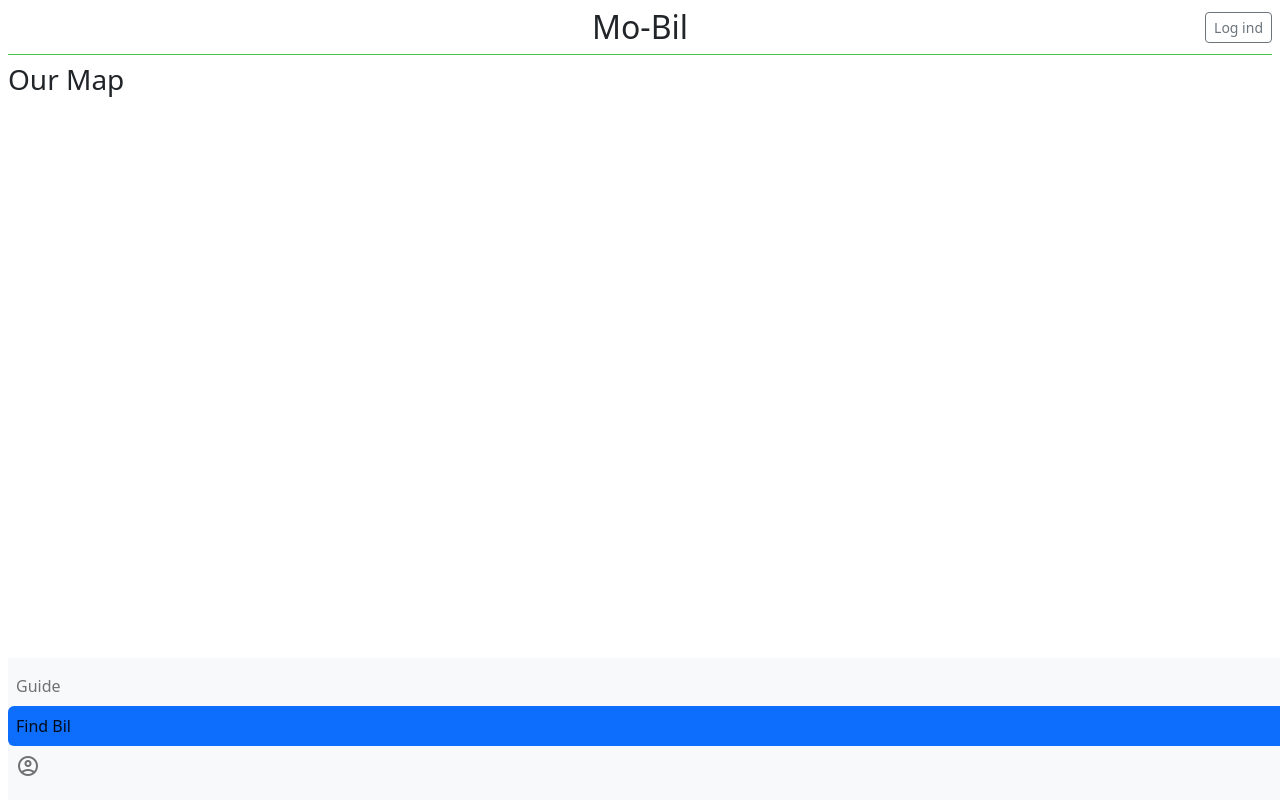
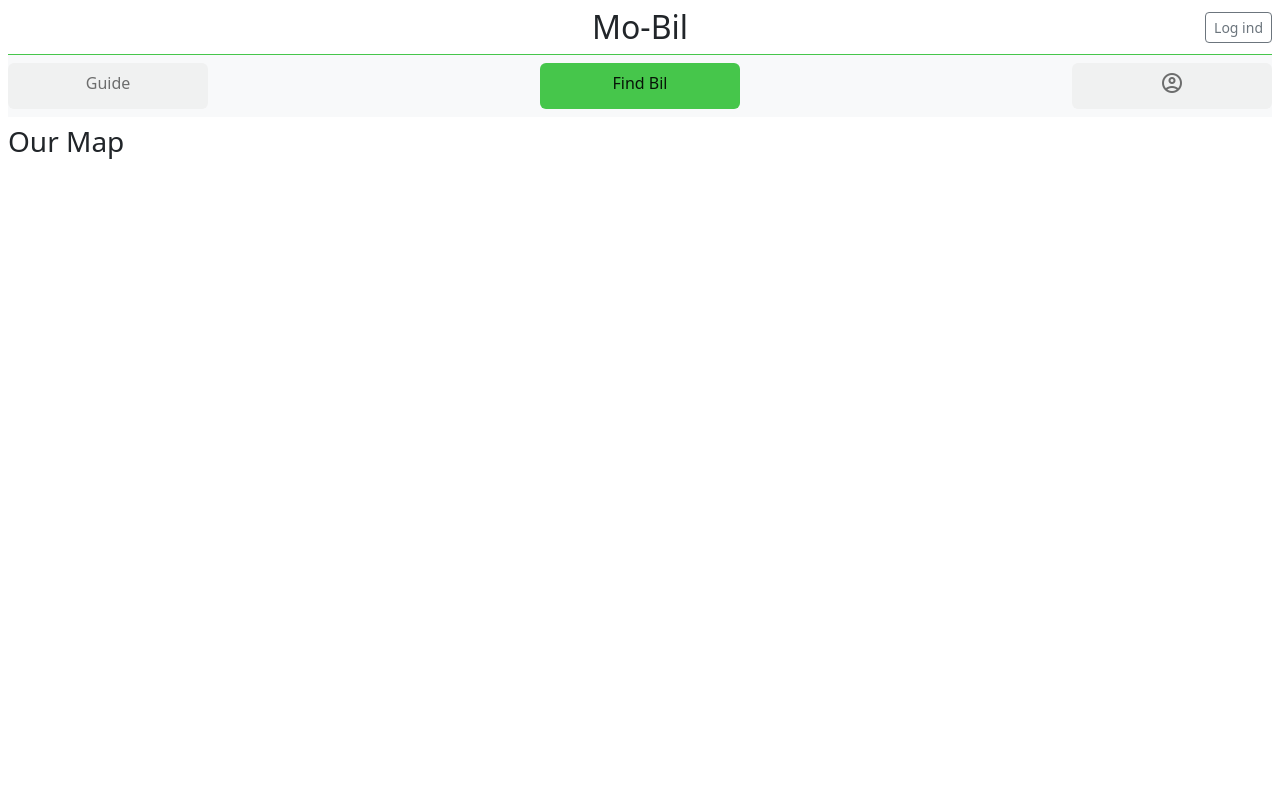
Before and after one commit to Frederik-Hoegh-Christensen/Maps_Project_2.Semester, a website built with webpack: page public/findCar.html in a window 1280 px wide. Built offline with nearby package versions, Linux system fonts and the light colour scheme; some packages are replaced by stand-ins of ours; no server answers.

Commit message:
attempt to implement navbar >:(

```diff
--- a/public/findCar.html
+++ b/public/findCar.html
@@ -21,7 +21,8 @@
 <body class="mt-2 mx-2">
     <header>
         <div class="header row flex-nowrap justify-content-between mb-2">
-            <div class="col-3 col-sm-2"></div>
+            <div class="col-3 col-sm-2">
+            </div>
             <div class="col-6 col-sm-8 text-center">
                 <a class="header-logo text-dark h2" href="#">Mo-Bil</a>
             </div>
@@ -31,6 +32,19 @@
             </div>
         </div>
     </header>
+    <nav class="navbar fixed-bottom navbar-light bg-light mb-2">
+        <div class="navbar-collapse navbar-expand-sm" id="navbarNav">
+            <div class="navbar-nav nav-pills flex-row">
+                <a class="nav-item nav-link flex-fill text-center" href="#">Guide</a>
+                <a class="nav-item nav-link active flex-fill text-center" href="#">Find Bil</a>
+                <a class="nav-item nav-link flex-fill text-center" href="#">
+                    <span class="material-symbols-outlined">
+                        account_circle
+                    </span>
+                </a>
+            </div>
+        </div>
+    </nav>
     <main class="mt-2">
         <div id="map-container">
             <h3>Our Map</h3>
@@ -82,19 +96,6 @@
             </div>
         </div>
     </main>
-    <nav class="navbar navbar-expand-lg navbar-light bg-light">
-        <div class="navbar-expand" id="navbarNav">
-            <div class="navbar-nav nav-pills flex-row flex-md-column">
-                <a class="nav-item nav-link flex-fill text-center text-md-start" href="#">Guide</a>
-                <a class="nav-item nav-link active flex-fill text-center text-md-start" href="#">Find Bil</a>
-                <a class="nav-item nav-link flex-fill text-center text-md-start" href="#">
-                    <span class="material-symbols-outlined">
-                        account_circle
-                    </span>
-                </a>
-            </div>
-        </div>
-    </nav>
 </body>
 <!--<script defer src="https://maps.googleapis.com/maps/api/js?key=AIzaSyAfjkABDWzuEwouTmjqCO6zz-OP4OxznaA&callback=initMap"></script>-->
 <script defer>
--- a/public/stylesheets/styles.css
+++ b/public/stylesheets/styles.css
@@ -1,6 +1,10 @@
 :root{
     /*font-size: ;*/
     --theme-secondary-color: rgb(70, 198, 75);
+    --nav-item: rgb(239, 239, 239,0.8);
+    --nav-item-hover: rgba(239, 239, 239);
+    --nav-item-active: var(--theme-secondary-color);
+    --nav-item-active-hover: rgb(116, 226, 120);
 }
 
 body{
@@ -17,12 +21,40 @@ header{
     text-decoration: none;
 }
 
-.navbar{
-    position: fixed;
-    bottom: 0;
-    width: 100%;
-}
-
 #navbarNav{
     width:100%;
 }
+
+.navbar-toggler{
+    display:none;
+}
+
+.nav-item.nav-link{
+    background-color: var(--nav-item);
+}
+
+.nav-item.nav-link:hover{
+    background-color: var(--nav-item-hover);
+}
+
+.nav-link.active{
+    background-color: var(--nav-item-active) !important;
+}
+
+.nav-link.active:hover{
+    background-color: var(--nav-item-active-hover) !important;
+}
+
+@media screen and (min-width: 768px) {
+    nav{
+        position: relative !important;
+    }
+
+    .nav-item{
+        max-width: 200px;
+    }
+
+    #navbarNav div{
+        justify-content: space-between;
+    }
+}
```
Also changed, not shown: public/account.html (+30 -1 lines), public/index.html (+9 -9 lines).
